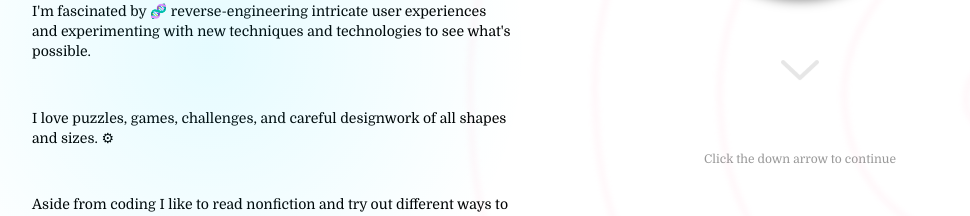
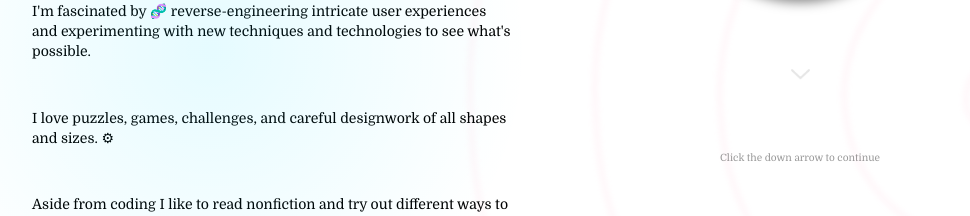
Before and after one commit to julianlk522/portfo, a Next.js app: page / in a window 1280 px wide. Shown: the part 1251-1467 px from the top of the page, without its empty margins (96-1066 px from the left). Built offline with nearby package versions, Linux system fonts and the light colour scheme.

Commit message:
adjust About section variants for improved fade-in order, resolve bugs with About scroll down button maintaining bouncing animation while off-screen, reduce size of About scroll down button

```diff
--- a/components/About/About.tsx
+++ b/components/About/About.tsx
@@ -13,12 +13,15 @@ import styles from './About.module.css'
 
 export default function About({ darkMode }) {
 	const textContentRef = useRef(null)
+	const scrollDownRef = useRef(null)
 	const containerRef = useRef(null)
 	const containerInView = useInView(containerRef, { amount: 'all' })
+
+	const xsScreenOrGreater =
+		containerRef.current && containerRef.current.clientWidth >= 400
 	const mdScreenOrGreater =
 		containerRef.current && containerRef.current.clientWidth >= 768
-	const scrollDownRef = useRef(null)
-	const scrollDownRefInView = useInView(scrollDownRef, { amount: 'some' })
+
 	const scrollDownControls = useAnimationControls()
 	const spiralControls = useAnimationControls()
 	const handControls = useAnimationControls()
@@ -52,27 +55,50 @@ export default function About({ darkMode }) {
 
 	const photoSectionVariants = {
 		initial: {
-			opacity: 0,
 			transition: {
 				ease: 'easeOut',
 			},
 		},
 		visible: {
-			opacity: 1,
 			transition: {
-				duration: 1,
-				delay: 0.25,
+				delayChildren: 0.5,
+				staggerChildren: 0.5,
 			},
 		},
 	}
 
-	const photoChildVariants = {
+	const photoVariants = {
 		initial: {
+			opacity: 0,
+		},
+		visible: {
+			opacity: 1,
+			transition: {
+				duration: 1,
+			},
+		},
+	}
+
+	const scrollDownTextVariants = {
+		initial: {
+			opacity: 0,
+		},
+		visible: {
+			opacity: 0.4,
+		},
+	}
+
+	const scrollDownVariants = {
+		initial: {
+			opacity: 0,
 			y: 0,
 		},
-		visible: {},
+		visible: {
+			opacity: 0.1,
+		},
 		bouncing: {
-			y: [null, 16],
+			opacity: 0.1,
+			y: [0, 16],
 			x: 0,
 			transition: {
 				y: {
@@ -80,6 +106,7 @@ export default function About({ darkMode }) {
 					repeatType: 'reverse',
 					duration: 2,
 					delay: mdScreenOrGreater ? 1 : 0,
+					ease: 'easeInOut',
 				},
 			},
 		},
@@ -101,13 +128,6 @@ export default function About({ darkMode }) {
 			containerRef.current.style.opacity = '1'
 		}
 	}, [darkMode])
-
-	useEffect(() => {
-		if (!scrollDownRefInView) {
-			scrollDownControls.stop()
-			scrollDownControls.set('initial')
-		}
-	}, [scrollDownRefInView, scrollDownControls])
 
 	useEffect(() => {
 		const textScrollTimeout = setTimeout(() => {
@@ -245,23 +265,22 @@ export default function About({ darkMode }) {
 						initial='initial'
 						whileInView='visible'
 						viewport={{
-							amount: mdScreenOrGreater ? 'all' : 'some',
+							amount: xsScreenOrGreater ? 'all' : 'some',
 						}}
-						onAnimationComplete={() => {
-							if (scrollDownRefInView) {
-								scrollDownControls.start('bouncing')
-							}
+						onViewportLeave={() => {
+							spiralControls.set('hidden')
+							scrollDownControls.stop()
+							scrollDownControls.set('initial')
 						}}
-						onViewportLeave={() => spiralControls.start('hidden')}
 					>
 						<motion.div
 							id='aboutPhotoMask'
 							className='relative flex h-48 max-h-[33vh] w-48 max-w-[33vh] items-center justify-center overflow-hidden rounded-full shadow-thick lg:h-72 lg:w-72'
+							variants={photoVariants}
 							style={{
 								backgroundImage:
 									'linear-gradient(166deg, rgba(255,172,198,0.5) 25%, rgba(255,91,35,0.75) 100%)',
 							}}
-							variants={photoChildVariants}
 						>
 							<Image
 								src={portrait}
@@ -273,12 +292,13 @@ export default function About({ darkMode }) {
 						<motion.button
 							ref={scrollDownRef}
 							id='aboutScrollDownButton'
-							className='my-16 opacity-10 dark:invert'
+							className='my-16 opacity-0 dark:invert'
 							animate={scrollDownControls}
-							variants={photoChildVariants}
+							variants={scrollDownVariants}
 							whileHover={{ scale: 1.1 }}
 							whileTap={{ scale: 0.9 }}
 							onClick={() => {
+								scrollDownControls.stop()
 								scrollDownControls.set('initial')
 								spiralControls.start('hidden')
 								handControls.set('initial')
@@ -291,14 +311,22 @@ export default function About({ darkMode }) {
 							<Image
 								src={scrollUp}
 								alt='button to scroll to the next section'
-								width={38}
-								height={20}
+								width={19}
+								height={10}
 								className='rotate-180'
 							/>
 						</motion.button>
-						<p className='mb-16 text-xs opacity-40 dark:text-white md:mb-0'>
+						<motion.p
+							className='mb-16 text-[10px] opacity-40 dark:text-white md:mb-0'
+							variants={scrollDownTextVariants}
+							onAnimationComplete={() => {
+								if (containerInView) {
+									scrollDownControls.start('bouncing')
+								}
+							}}
+						>
 							Click the down arrow to continue
-						</p>
+						</motion.p>
 					</motion.div>
 				</div>
 			</div>
```
